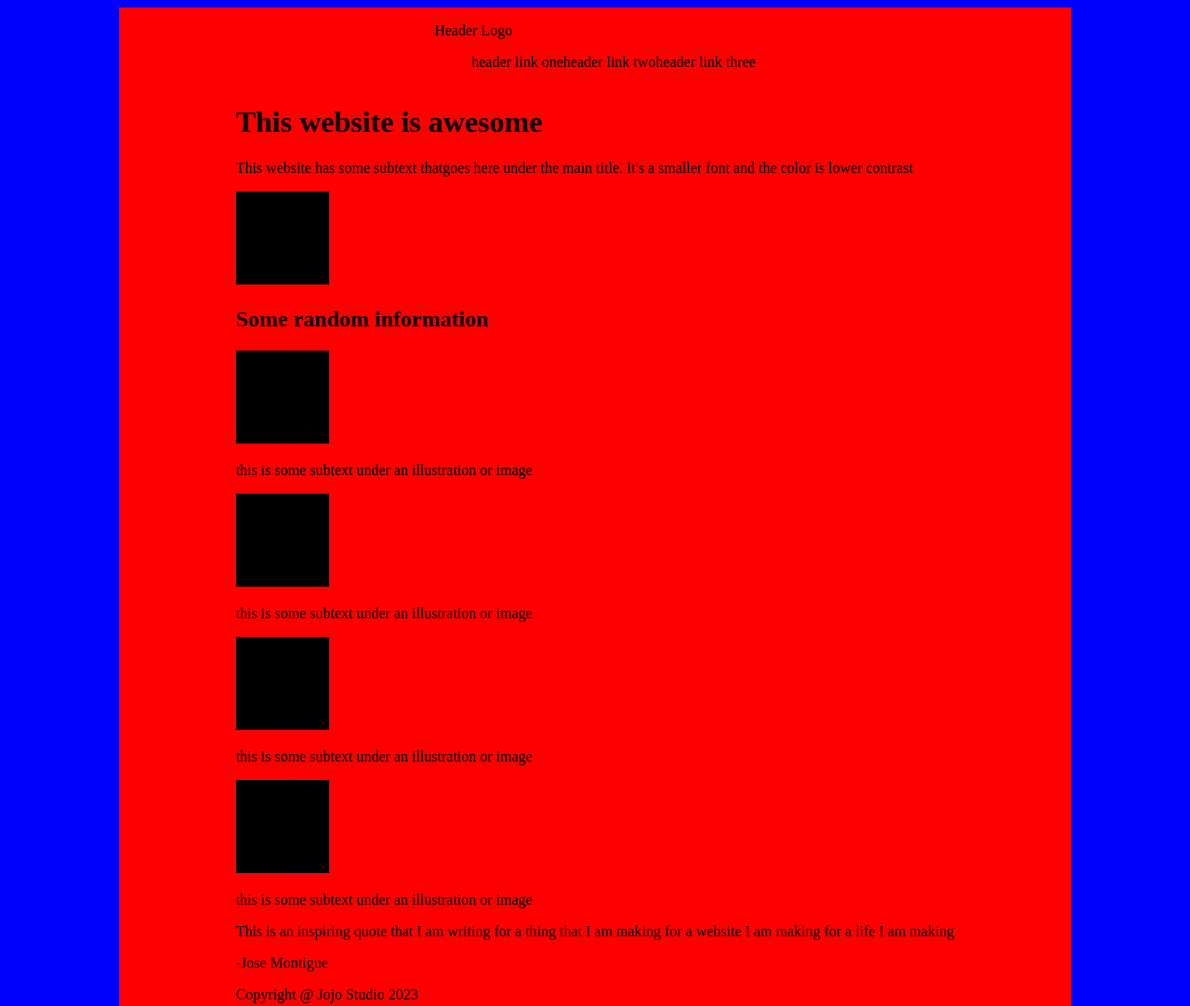
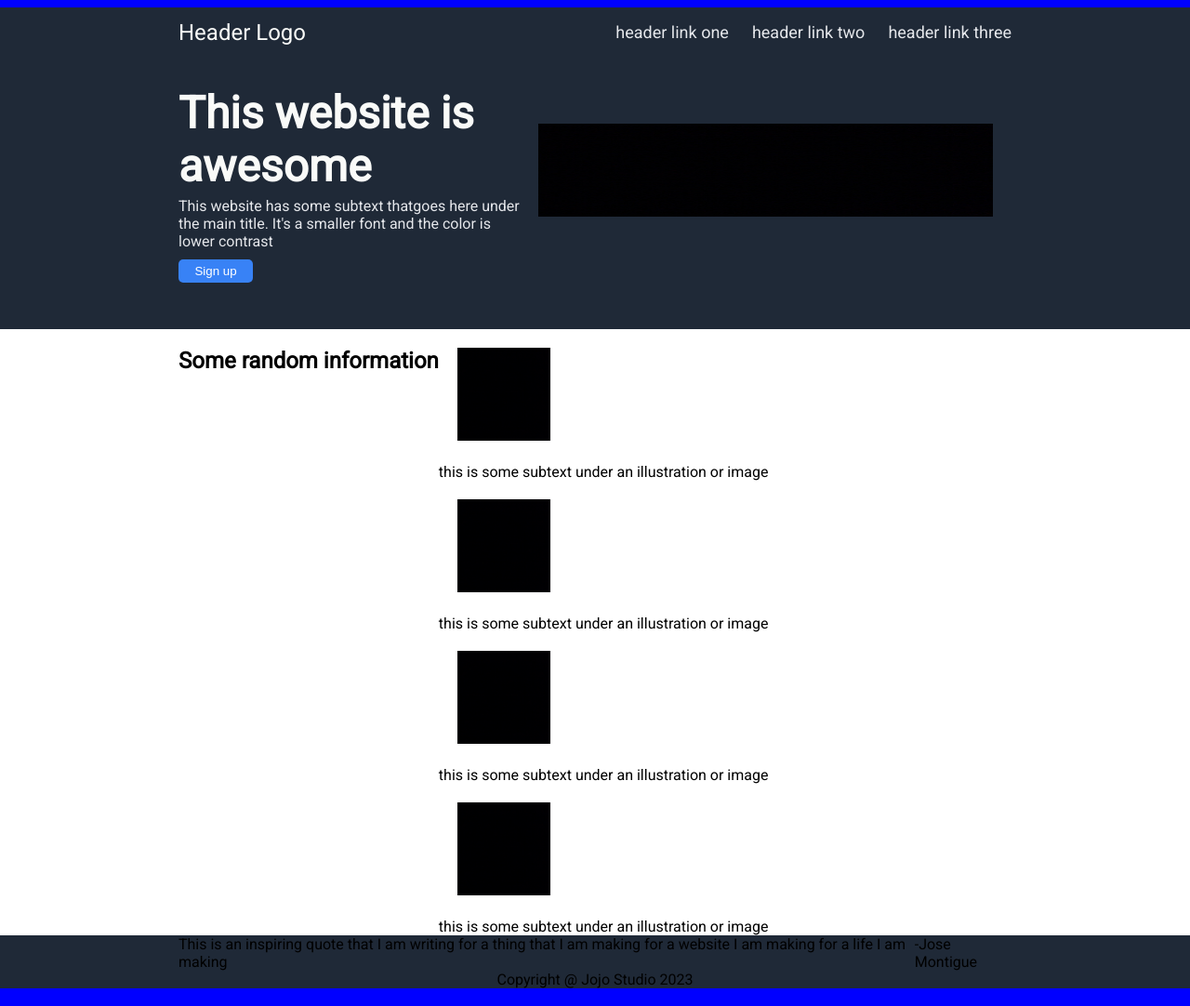
Before and after one commit to BlueVelocity/landing-page, a plain HTML site: page index.html in a window 1280 px wide. Shown: the top 1082 px of the page at 93% size. Drawn offline with Linux system fonts and the light colour scheme.

Commit message:
Add styling to menu bar and header
Set up styling and reorganized styling to allow for
better re-usability and serperation of code.

Background divs added to allow colour to expand across
the entire page width.

```diff
--- a/index.html
+++ b/index.html
@@ -3,30 +3,37 @@
 <head>
     <meta charset="UTF-8">
     <meta name="viewport" content="width=device-width, initial-scale=1.0">
+    <link rel="preconnect" href="https://fonts.googleapis.com">
+    <link rel="preconnect" href="https://fonts.gstatic.com" crossorigin>
+    <link href="https://fonts.googleapis.com/css2?family=Roboto&display=swap" rel="stylesheet">
     <link rel="stylesheet" href="./style.css">
     <title>Jojo Inc.</title>
 </head>
 <body>
-    <div class="whole-page">
+    <div class="menu-bar-background">
         <div class="menu-bar-container">
-            <p>Header Logo</p>
+            <p class="test">Header Logo</p>
             <ul>
-                <li>header link one</li>
-                <li>header link two</li>
-                <li>header link three</li>
+                <li><a>header link one</a></li>
+                <li><a>header link two</a></li>
+                <li><a>header link three</a></li>
             </ul>
         </div>
-        <div class="body-container">
-            <div class="header-section-container">
+    </div>
+    <div class="header-background">
+        <div class="header-container">
             <div>
                 <h1>This website is awesome</h1>
                 <p>This website has some subtext thatgoes here under
                     the main title. It's a smaller font and the color is
                     lower contrast
                 </p>
+                <button>Sign up</button>
             </div>
             <img src="./images/black-square.jpg" alt="black-square.jpg">
         </div>
+    </div>
+    <div class="widgets-background">
         <div class="widgets-container">
             <div>
                 <h2>Some random information</h2>
@@ -50,21 +57,24 @@
                 </div>
             </div>
         </div>
+    </div>
+    <div class="quote-background">
         <div class="quote-container">
             <p>This is an inspiring quote that I am writing for a thing that
                 I am making for a website I am making for a life I am making</p>
             <p>-Jose Montigue</p>
         </div>
+    </div>
+    <div class="sign-up-background">
         <div class="sign-up-container">
             <div>
-
             </div>
             <div>
-
             </div>
         </div>
+    </div>
+    <div class="copyright-background">
         <p>Copyright @ Jojo Studio 2023</p>
-        </div>
     </div>
 </body>
 </html>
--- a/style.css
+++ b/style.css
@@ -1,28 +1,105 @@
 html,
-body,
-.whole-page {
+body {
     display: flex;
     flex-direction: column;
     justify-content: center;
     align-items: center;
+    font-family: 'Roboto', sans-serif;
     background-color: blue;
 }
 
-.whole-page {
-    width: 80vw;
-    background-color: red;
+p {
+    margin: 0 0 0 0;
+}
+
+button {
+    background-color: #3882F6;
+    color: white;
+    border-width: 0;
+    border-radius: 5px;
+    width: 80px;
+    height: 25px;
 }
 
 img {
     width: 100px;
-    height: 100px
+    height: 100px;
+    flex: 1;
+    margin: 20px
+}
+
+.menu-bar-background,
+.header-background,
+.widgets-background,
+.quote-background,
+.sign-up-background,
+.copyright-background {
+    display: flex;
+    justify-content: center;
+    align-items: center;
+    width: 100vw;
+    background-color: #1F2937;
+}
+
+.menu-bar-container,
+.header-container,
+.widgets-container,
+.quote-container,
+.sign-up-container {
+    display: flex;
+    flex: 1;
+    margin: 0 15vw;
+}
+
+.menu-bar-container p {
+    display: flex;
+    flex: 1;
+    align-items: center;
+    margin-right: auto;
+    font-size: 24px;
+    color: #F9FAF8;
 }
 
 ul {
     list-style: none;
-    display: flex
+    display: flex;
+    justify-content: space-between;
+    align-items: center;
 }
 
-.menu-bar-container {
+li {
+    margin: 0 0 0 25px;
+    color: #E5E7EB;
+    font-size: 18px;
+}
 
+.header-container {
+    display: flex;
+    flex-direction: row;
+    flex: 1;
+    width: 100%;
+    justify-content: center;
+    align-items: center;
+    background-color: #1F2937;
+    padding-bottom: 50px;
 }
+
+.header-container div {
+    flex: 0.75;
+    color: #E5E7EB;
+}
+
+h1 {
+    color: #F9FAF8;
+    font-size: 48px;
+    font-weight: bold;
+    margin-bottom: 5px;
+}
+
+.header-container button {
+    margin-top: 10px;
+}
+
+.widgets-background {
+    background-color: white;
+}
```
Lines whose indentation alone changed are shown as unchanged.
